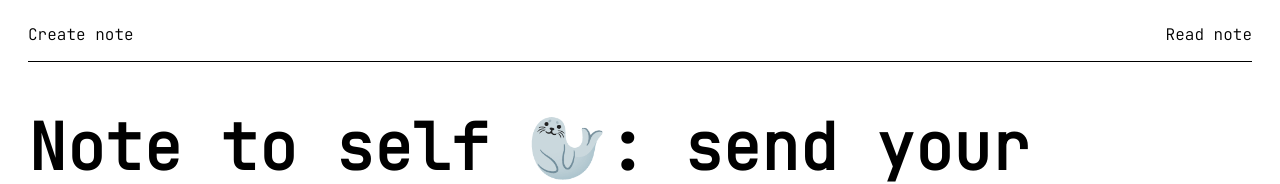
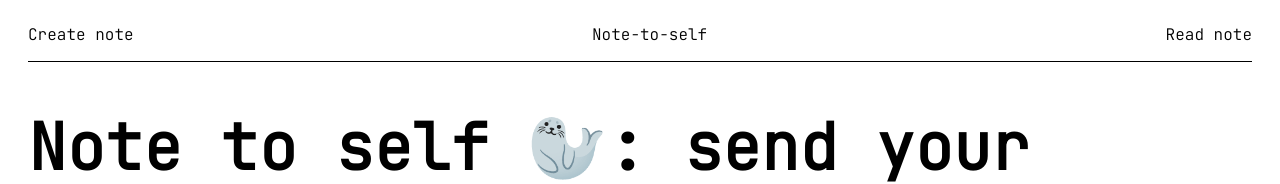
Before and after one commit to hnbnguyen/notes-to-self, a React (Create React App) app: page / in a window 1280 px wide. Shown: the top 184 px of the page. Built offline with nearby package versions, Linux system fonts and the light colour scheme.

Commit message:
finish home page

```diff
--- a/src/components/NavBar.js
+++ b/src/components/NavBar.js
@@ -11,7 +11,7 @@ const useStyles = createUseStyles({
     link: {
         textDecoration: "none",
         color: "black",
-    }
+    },
 })
 
 const NavBar = () => {
@@ -21,6 +21,9 @@ const NavBar = () => {
             <a href='./create' className={classes.link}>
                 <p>Create note</p>
             </a>
+            <a href="./" className={classes.link}>
+                <p>Note-to-self</p>
+            </a>
             <a href='./read' className={classes.link}>
                 <p>Read note</p>
             </a>
--- a/src/index.css
+++ b/src/index.css
@@ -15,6 +15,7 @@ h1.header {
   display: flex;
   justify-content: center;
   align-items: center;
+  cursor: default;
 }
 
 h1 span span:hover {
```
